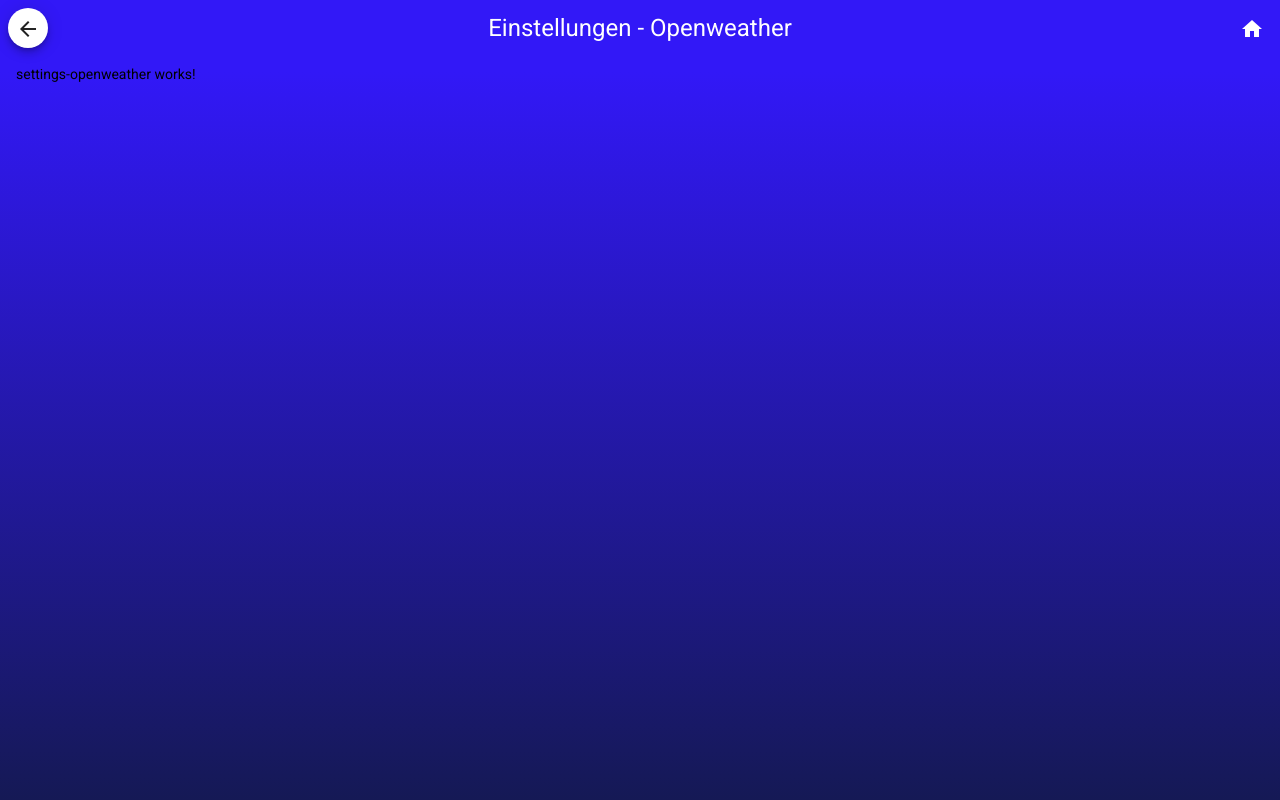
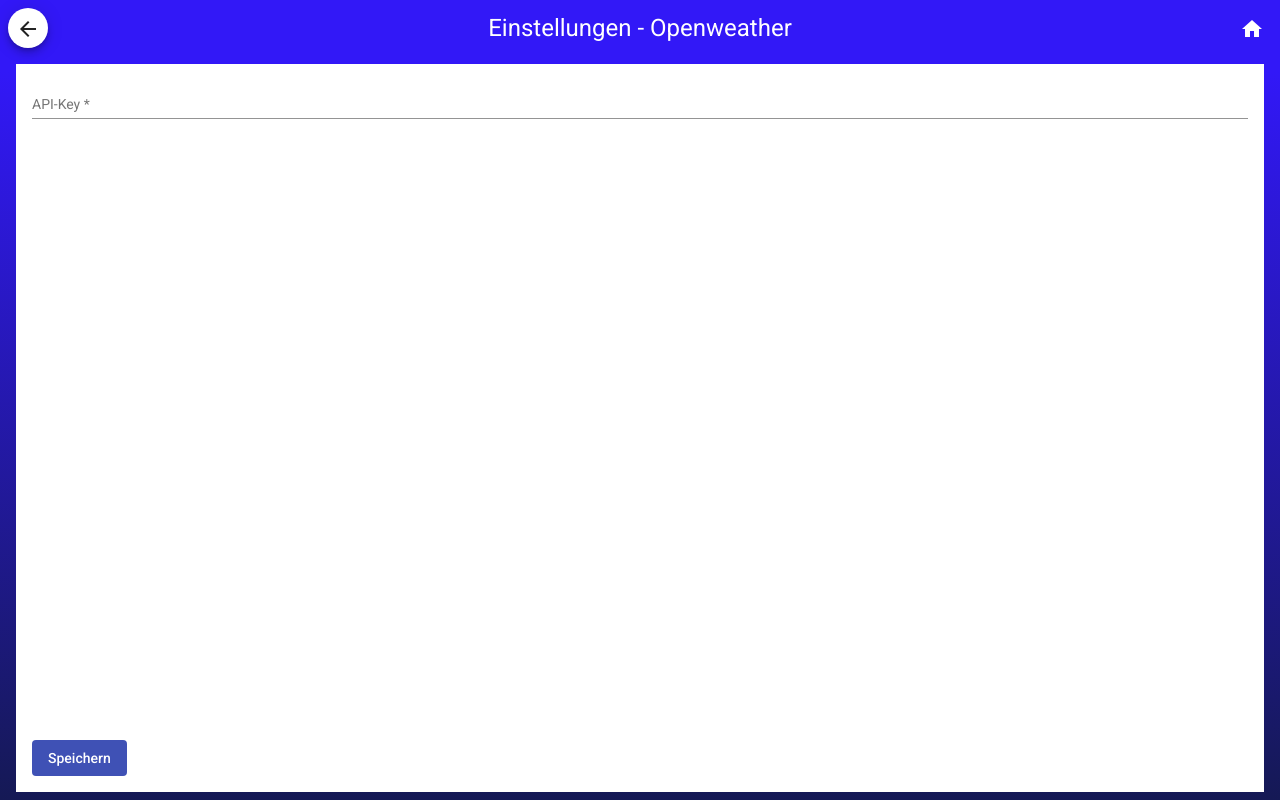
Before and after one commit to knollinger/raspi-weather-station, an Angular app: page /settings/openweather in a window 1280 px wide. Built offline with nearby package versions, Linux system fonts and the light colour scheme.

Commit message:
box-sizing umgestellt

```diff
--- a/src/app/components/settings-main/settings-main.component.css
+++ b/src/app/components/settings-main/settings-main.component.css
@@ -15,8 +15,8 @@
 
 app-panel {
     flex: 0 0 auto;
-    width: 200px;
-    height: 220px;
+    width: 220px;
+    height: 240px;
 }
 
 img {
--- a/src/app/components/settings-openweather/settings-openweather.component.css
+++ b/src/app/components/settings-openweather/settings-openweather.component.css
@@ -0,0 +1,26 @@
+:host {
+    display: block;
+    height: 100%;
+    position: relative;
+    background-color: white;
+}
+
+.form {
+    height: 100%;
+    display: flex;
+    flex-direction: column;
+}
+
+.content {
+    padding: 16px;
+    flex: 1 0 auto;
+}
+
+.row {
+    width: 100%;
+}
+
+.button-bar {
+    padding: 16px;
+    flex: 0 0 auto;
+}
--- a/src/app/components/settings-openweather/settings-openweather.component.html
+++ b/src/app/components/settings-openweather/settings-openweather.component.html
@@ -1 +1,18 @@
-<p>settings-openweather works!</p>
+<form [formGroup]="formGroup" class="form" (ngSubmit)="onSubmit()">
+
+    <div class="content">
+        <mat-form-field class="row">
+            <mat-label>API-Key</mat-label>
+            <input type="text" matInput formControlName="apiKey">
+            <!-- <mat-icon matSuffix mat-icon-button (click)="togglePasswordVisibility()">
+            {{passwordIconName}}
+        </mat-icon> -->
+            <mat-error *ngIf="formGroup.get('apiKey')!.hasError('required')">Bitte ausfüllen</mat-error>
+        </mat-form-field>
+    </div>
+
+    <div class="button-bar">
+        <button mat-flat-button color="primary">Speichern</button>
+    </div>
+
+</form>
--- a/src/app/components/settings-openweather/settings-openweather.component.ts
+++ b/src/app/components/settings-openweather/settings-openweather.component.ts
@@ -1,5 +1,10 @@
 import { Component, OnInit } from '@angular/core';
+
+import { FormBuilder, FormControl, FormGroup, Validators } from '@angular/forms';
+
 import { TitlebarService } from '../../services/titlebar.service';
+
+
 
 @Component({
   selector: 'app-settings-openweather',
@@ -8,12 +13,22 @@
 })
 export class SettingsOpenweatherComponent implements OnInit {
 
+  formGroup: FormGroup;
+
   constructor(
-    private titleSvc: TitlebarService) {
+    private titleSvc: TitlebarService,
+    private formBuilder: FormBuilder) {
 
+    this.formGroup = this.formBuilder.group({
+      apiKey:  new FormControl('', [Validators.required])
+    });
   }
 
   ngOnInit(): void {
     this.titleSvc.title = 'Einstellungen - Openweather';
   }
+
+  onSubmit() {
+
+  }
 }
--- a/src/app/components/weather-forecast-chooser/weather-forecast-chooser.component.css
+++ b/src/app/components/weather-forecast-chooser/weather-forecast-chooser.component.css
@@ -15,8 +15,8 @@
 
 app-panel {
     flex: 0 0 auto;
-    width: 200px;
-    height: 220px;
+    width: 220px;
+    height: 240px;
 }
 
 img {
--- a/src/app/components/weather-locations-dashboard/weather-locations-dashboard.component.css
+++ b/src/app/components/weather-locations-dashboard/weather-locations-dashboard.component.css
@@ -10,8 +10,8 @@
 
 app-panel {
     flex: 0 0 auto;
-    width: 160px;
-    height: 175px;
+    width: 180px;
+    height: 195px;
     margin-bottom: 0.5rem;
 }
 
--- a/src/app/components/weather-weekly-forecast-dashboard/weather-weekly-forecast-dashboard.component.css
+++ b/src/app/components/weather-weekly-forecast-dashboard/weather-weekly-forecast-dashboard.component.css
@@ -10,8 +10,8 @@
 
 app-panel {
     flex: 0 0 auto;
-    width: 160px;
-    height: 175px;
+    width: 180px;
+    height: 195px;
     margin-bottom: 0.5rem;
 }
 
--- a/src/styles.css
+++ b/src/styles.css
@@ -1,4 +1,6 @@
-/* You can add global styles to this file, and also import other style files */
+* {
+    box-sizing: border-box;
+}
 
 html,
 body {
```
Also changed, not shown: src/app/app.module.ts (+10 -0 lines), 1 other file (tests, documents, lock files or other folders).
